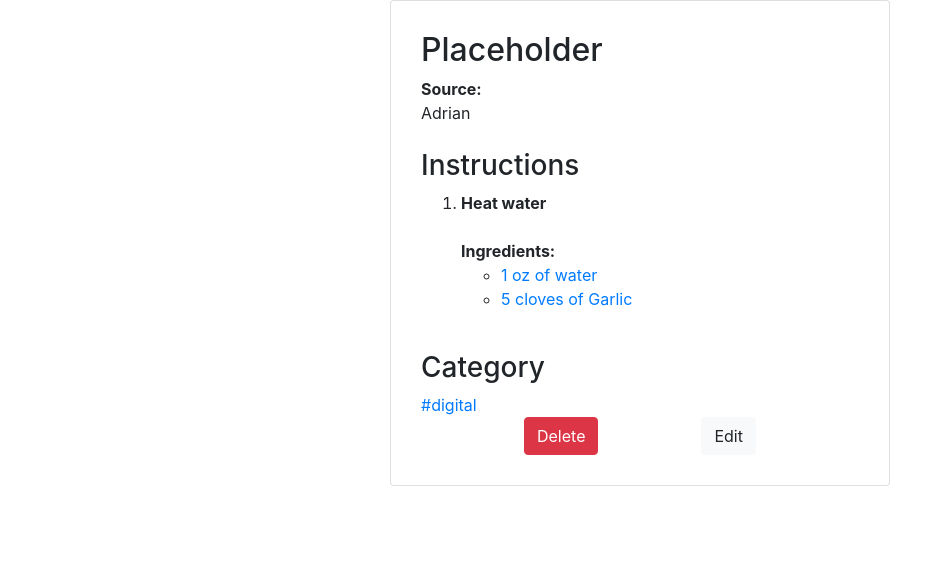
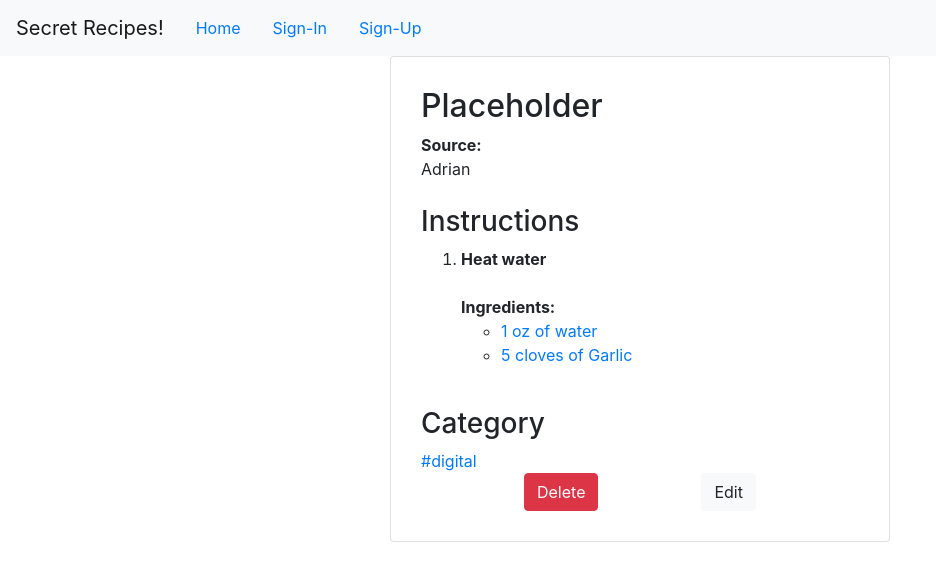
Before and after one commit to ft-secret-recipes-1/front-end, a React (Create React App) app in the folder secret-recipes-front-end/: page / in a window 1280 px wide. Shown: the top 580 px of the page, without its empty margins (0-936 px from the left). Built offline with nearby package versions, Linux system fonts and the light colour scheme.

Commit message:
Add navigation items to navbar

```diff
--- a/secret-recipes-front-end/src/App.js
+++ b/secret-recipes-front-end/src/App.js
@@ -1,8 +1,9 @@
 import "./App.css";
-import AddRecipe from "./components/AddRecipe";
+import Header from "./components/Homepage/Header"
 import Homepage from "./components/Homepage/Homepage";
 import SignInForm from "./components/Login/SignInForm";
 import SignUpForm from "./components/Login/SignUpForm";
+import AddRecipe from "./components/AddRecipe";
 import "bootstrap/dist/css/bootstrap.min.css";
 
 import { BrowserRouter as Router, Route, Switch } from "react-router-dom";
@@ -11,6 +12,7 @@ function App() {
   return (
     <Router>
       <div className="App">
+        <Header />
         <Switch>
           <Route exact path="/" component={Homepage} />
           <Route path="/signIn" component={SignInForm} />
--- a/secret-recipes-front-end/src/components/Homepage/Header.js
+++ b/secret-recipes-front-end/src/components/Homepage/Header.js
@@ -1,17 +1,32 @@
-import { Nav, Navbar, NavbarBrand } from 'react-bootstrap'
+import { Nav, Navbar } from 'react-bootstrap'
 
 const Header = props => {
+  const { signedIn } = props
+
   const showModal = ev => {}
 
   return (
     <Navbar bg='light' expand='lg'>
-      <Navbar.Brand href='/'>Secret Recipes!</NavbarBrand>
+      <Navbar.Brand href='/'>Secret Recipes!</Navbar.Brand>
       <Navbar.Toggle aria-controls='basic-navbar-nav' />
       <Navbar.Collapse>
         <Nav.Link href='/'>Home</Nav.Link>
-        <Nav.Link href='/signIn'>Sign-In</Nav.Link>
-        <Nav.Link href='/signUp'>Sign-Up</Nav.Link>
+        {(() => {
+          if (signedIn !== true) {
+            return (
+              <>
+                <Nav.Link href='/signIn'>Sign-In</Nav.Link>
+                <Nav.Link href='/signUp'>Sign-Up</Nav.Link>
+              </>
+            )
+          }
+          if (signedIn === true) {
+            return <Nav.Link href='/addRecipe'>Add Recipe</Nav.Link>
+          }
+        })()}
       </Navbar.Collapse>
     </Navbar>
   )
 }
+
+export default Header
```
